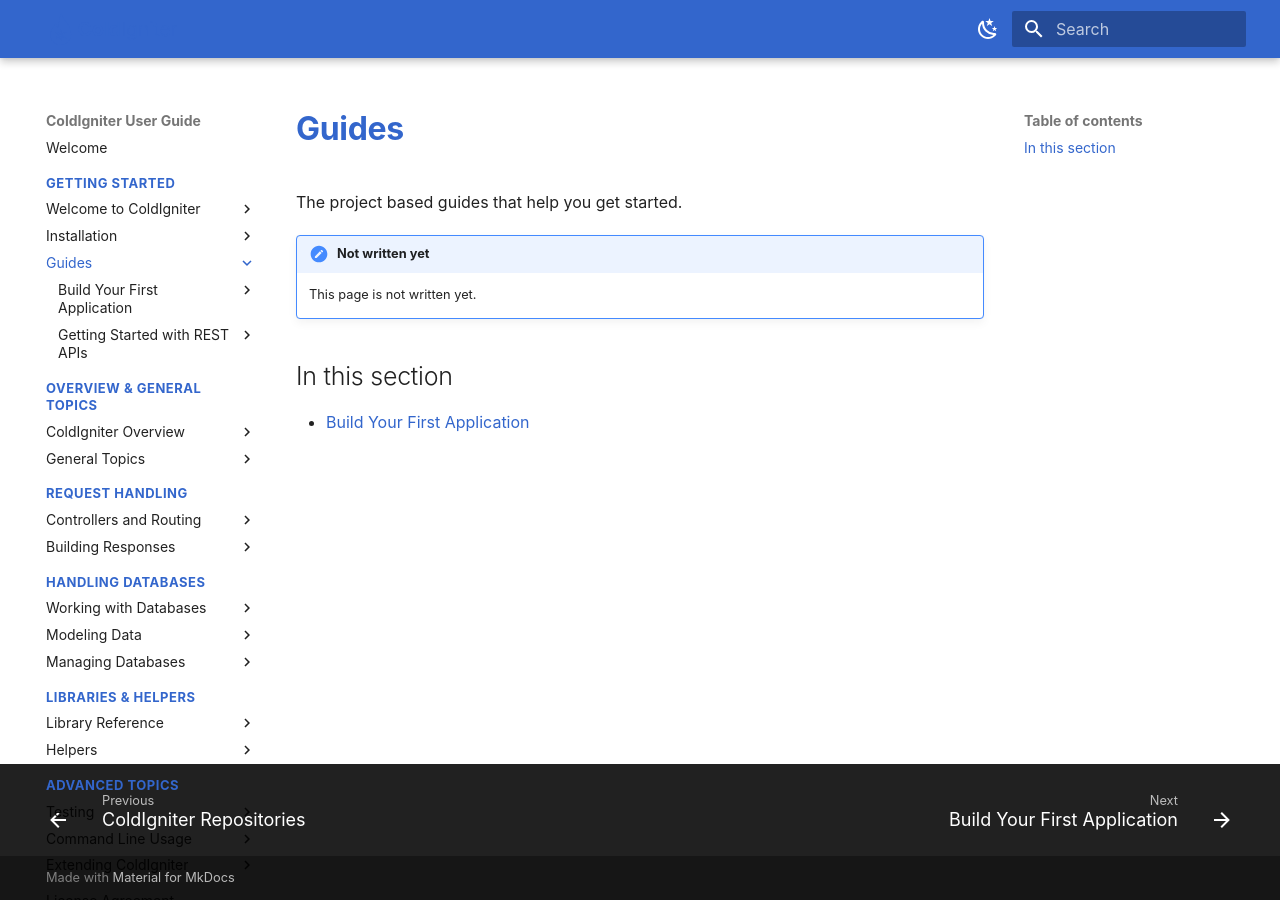
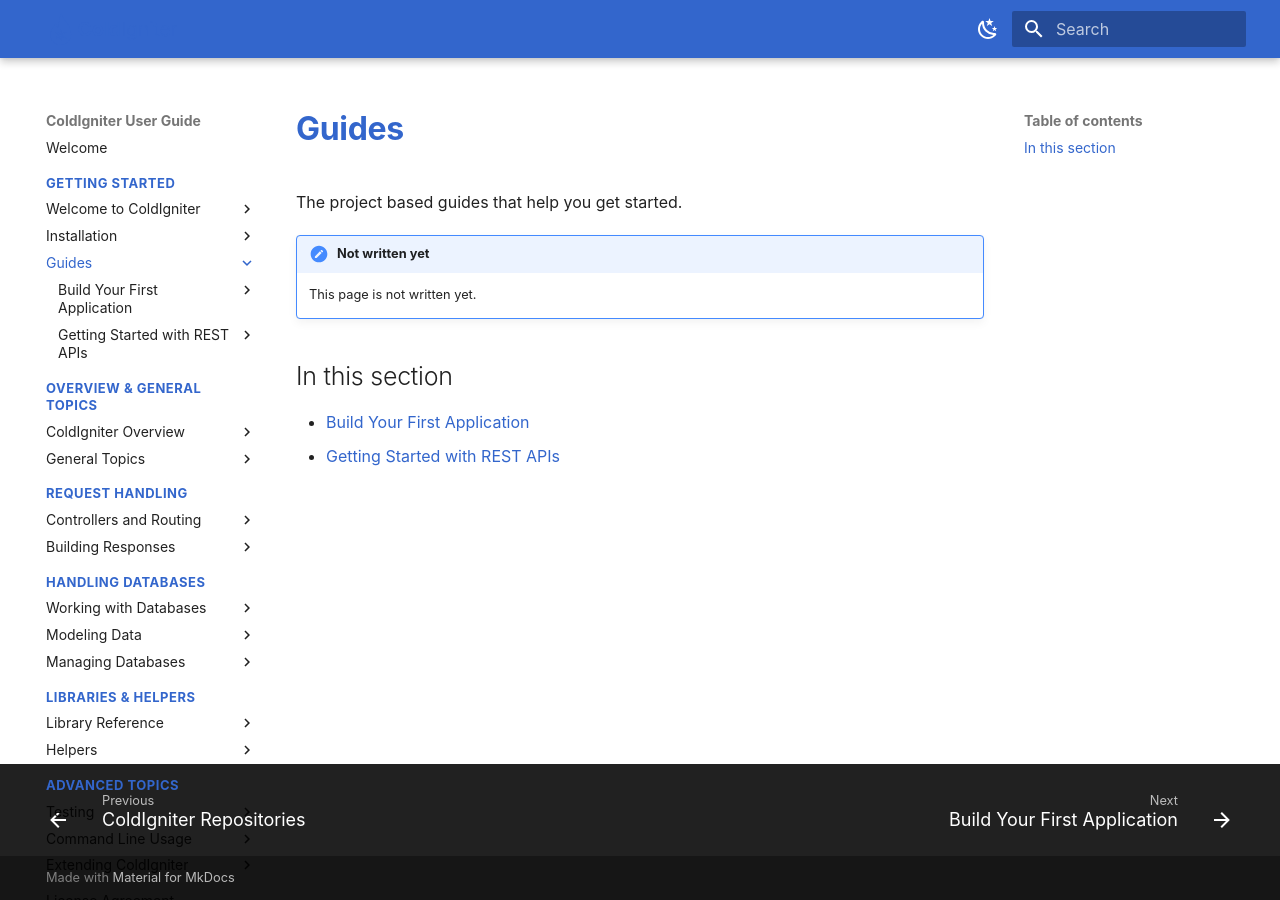
Before and after one commit to ColdIgniter/userguide, an MkDocs documentation site: the page built from guide/guides/index.md, in a window 1280 px wide. Built offline with MkDocs 1.6.1 and Material for MkDocs 9.7.7, drawn with Linux system fonts in a browser that asks for light colours.

Commit message:
fix(nav): list the REST guide on the guides page and correct the menu comment

```diff
--- a/guide/guides/index.md
+++ b/guide/guides/index.md
@@ -8,3 +8,4 @@ The project based guides that help you get started.
 ## In this section
 
 - [Build Your First Application](first-app/index.md)
+- [Getting Started with REST APIs](api/index.md)
--- a/mkdocs.yml
+++ b/mkdocs.yml
@@ -36,7 +36,7 @@ theme:
         name: Light colours
   features:
     - navigation.sections
-    # The title of an area opens its index page, and the area folds.
+    # The title of an area opens its index page.
     - navigation.indexes
     - navigation.top
     - navigation.footer
```
